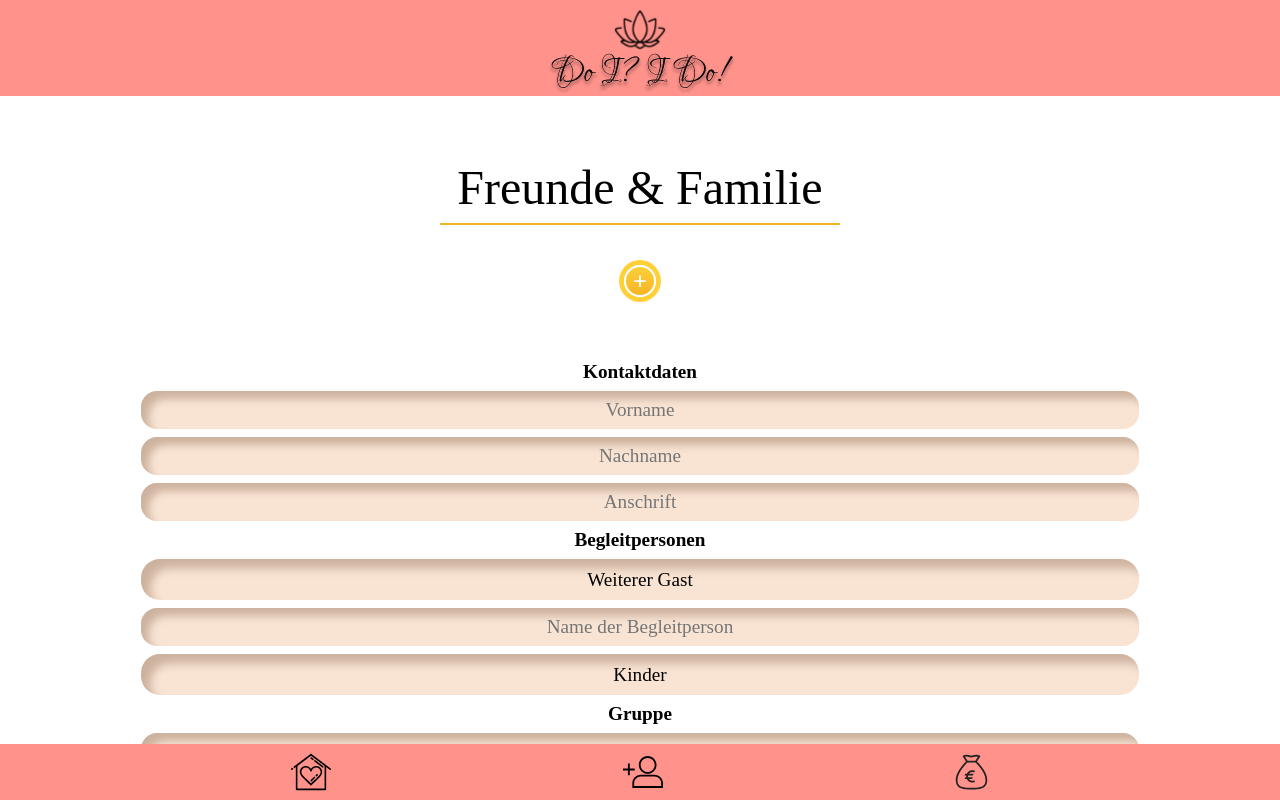
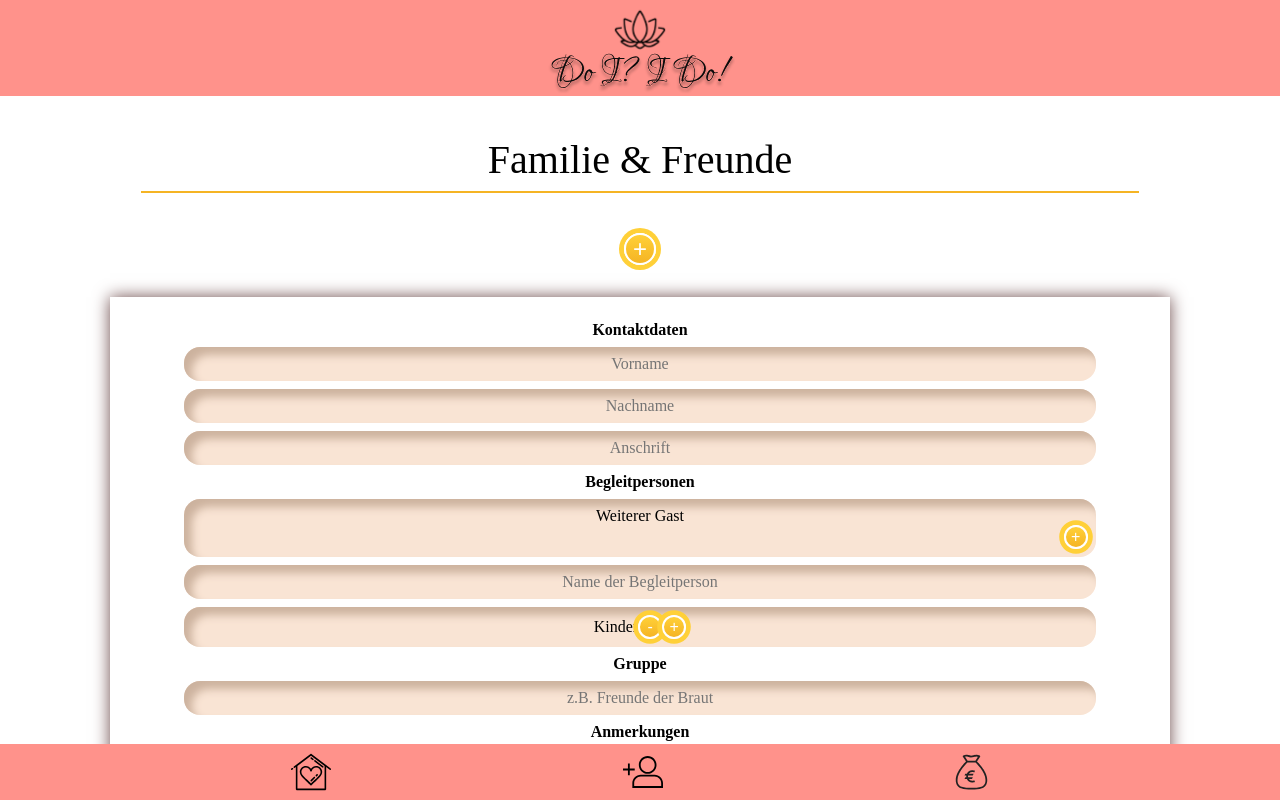
Before and after one commit to LinhSt1908/capstone-project, a Next.js app: page /guestpage in a window 1280 px wide. Shown: the top 800 px of the page. Built offline with nearby package versions, Linux system fonts and the light colour scheme; a web font is replaced by a local one.

Commit message:
added reset function to form

```diff
--- a/components/InputFormGuest.js
+++ b/components/InputFormGuest.js
@@ -1,9 +1,26 @@
 import styled from "styled-components";
+import { useForm } from "react-hook-form";
 
-export default function AddGuest() {
+export default function AddGuest({ showGuest, setShowGuest }) {
+  const {
+    register,
+    handleSubmit,
+    reset,
+    watch,
+    formState: { errors },
+  } = useForm();
+  function onSubmit(data) {
+    addNewData(data);
+  }
+
   return (
     <>
-      <form>
+      <form
+        style={{
+          display: showGuest ? "block" : "none",
+        }}
+        onSubmit={handleSubmit(onSubmit)}
+      >
         <Fieldset>
           <label className="MediumFontStyle" htmlFor="contactData">
             Kontaktdaten
@@ -33,7 +50,12 @@ export default function AddGuest() {
             placeholder="Anschrift"
           />
           <p className="MediumFontStyle">Begleitpersonen</p>
-          <StyledDiv className="SmallFontStyle">Weiterer Gast</StyledDiv>
+          <StyledDiv className="SmallFontStyle">
+            Weiterer Gast
+            <GuestDiv>
+              <PlusButton>+</PlusButton>
+            </GuestDiv>
+          </StyledDiv>
           <Input
             className="SmallFontStyle"
             type="text"
@@ -41,7 +63,10 @@ export default function AddGuest() {
             name="companionName"
             placeholder="Name der Begleitperson"
           />
-          <StyledDiv className="SmallFontStyle">Kinder</StyledDiv>
+          <StyledDiv className="SmallFontStyle">
+            Kinder<MinusButton>-</MinusButton>
+            <PlusButton>+</PlusButton>
+          </StyledDiv>
           <label className="MediumFontStyle" htmlFor="group">
             Gruppe
           </label>
@@ -61,12 +86,13 @@ export default function AddGuest() {
             type="text"
             id="notes"
             name="notes"
-            placeholder="Habt ihr Allergien, Unverträglichkeiten etc.?"
+            placeholder="Allergien
+            oder Unverträglichkeiten?"
           />
+          <Button type="submit" className="MediumFontStyle">
+            Speichern
+          </Button>
         </Fieldset>
-        <Button type="submit" className="MediumFontStyle">
-          Speichern
-        </Button>
       </form>
     </>
   );
@@ -77,13 +103,17 @@ const Fieldset = styled.div`
   flex-direction: column;
   text-align: center;
   gap: 0.5rem;
-  margin-top: 2rem;
+  margin: auto;
+  margin-bottom: 5rem;
+  padding: 1.5rem;
+  box-shadow: 0 0 1rem #6c4a4a;
+  width: 85%;
 `;
 
 const Input = styled.input`
   background-color: #f9e4d4;
   padding: 0.5rem;
-  width: 80%;
+  width: 90%;
   border: none;
   border-radius: 1rem;
   text-align: center;
@@ -94,7 +124,7 @@ const Input = styled.input`
 const InputNotes = styled.input`
   background-color: #f9e4d4;
   padding: 2em;
-  width: 80%;
+  width: 90%;
   border: none;
   border-radius: 1em;
   text-align: center;
@@ -107,23 +137,71 @@ const Button = styled.button`
   border-radius: 1em;
   border-color: #6c4a4a;
   padding: 0.5em;
-  width: 30%;
+  width: 47%;
   border: 1px solid;
   margin: auto;
   margin-top: 2rem;
-  margin-bottom: 5rem;
   box-shadow: 5px 5px 5px #ccb29e;
   cursor: pointer;
+  &:active {
+    width: 42%;
+    padding: 0.2rem;
+  }
 `;
 
 const StyledDiv = styled.div`
   background-color: #f9e4d4;
   padding: 0.5em;
-  width: 80%;
+  width: 90%;
   border: none;
   border-radius: 1em;
-  text-align: center;
   margin: auto;
   box-shadow: inset 0.5em 0.5em 0.5em #ccb29e;
   gap: 1rem;
 `;
+
+const GuestDiv = styled.div`
+  display: flex;
+  flex-direction: row;
+  justify-content: flex-end;
+`;
+
+const PlusButton = styled.button`
+  background: rgb(245, 180, 36);
+  background: linear-gradient(
+    0deg,
+    rgba(245, 180, 36, 1) 0%,
+    rgba(255, 208, 56, 1) 100%
+  );
+  width: 1.5rem;
+  height: 1.5rem;
+  border-radius: 50%;
+  border: 2px solid white;
+  box-shadow: 0 0 0 0.3rem #ffd038;
+  color: white;
+  font-size: 1rem;
+  &:active {
+    width: 2rem;
+    height: 2rem;
+  }
+`;
+
+const MinusButton = styled.button`
+  background: rgb(245, 180, 36);
+  background: linear-gradient(
+    0deg,
+    rgba(245, 180, 36, 1) 0%,
+    rgba(255, 208, 56, 1) 100%
+  );
+  width: 1.5rem;
+  height: 1.5rem;
+  border-radius: 50%;
+  border: 2px solid white;
+  box-shadow: 0 0 0 0.3rem #ffd038;
+  color: white;
+  font-size: 1rem;
+  &:active {
+    width: 2rem;
+    height: 2rem;
+  }
+`;
--- a/components/ToDoInput.js
+++ b/components/ToDoInput.js
@@ -13,7 +13,6 @@ export const ToDoInput = ({ register, index, toDoRemove }) => {
         <Input
           className="SmallFontStyle"
           type="text"
-          maxLength={50}
           {...register(`toDoArray.${index}.newToDoItem`)}
         />
         <MinusButton type="button" onClick={() => toDoRemove(index)}>
--- a/pages/guestpage.js
+++ b/pages/guestpage.js
@@ -3,19 +3,25 @@ import NavBar from "../components/NavBar";
 import styled from "styled-components";
 import InputFormGuest from "../components/InputFormGuest";
 import PlusButton from "../components/Buttons/PlusButton";
+import { useState } from "react";
 
 export default function GuestPage() {
+  const [showGuest, setShowGuest] = useState(true);
+  function toggle() {
+    setShowGuest(!showGuest);
+  }
+
   return (
     <>
       <Header />
       <MainWrapper>
         <TextWrapperStyle>
           <BigFontStyle className="BigFontStyle">
-            Freunde & Familie
+            Familie & Freunde
           </BigFontStyle>
           <Line></Line>
-          <PlusButton />
-          <InputFormGuest />
+          <PlusButton toggle={toggle} />
+          <InputFormGuest showGuest={showGuest} setShowGuest={setShowGuest} />
         </TextWrapperStyle>
       </MainWrapper>
 
@@ -40,7 +46,7 @@ const BigFontStyle = styled.div`
 const Line = styled.p`
   color: #f5b424;
   border-bottom: 2px solid;
-  width: 25rem;
+  width: 80%;
   margin: auto;
   margin-bottom: 1.5rem;
   margin-top: 0.5rem;
--- a/pages/index.js
+++ b/pages/index.js
@@ -53,6 +53,7 @@ export default function Home({ addNewData, formData, addNewToDos, toDos }) {
             <p>Eure wichtigsten To-Do´s</p>
           </BigFontStyle2>
           <Line></Line>
+          <p className="MediumFontStyle">Fügt hier welche hinzu!</p>
           <CreateToDo addNewToDos={addNewToDos} toDos={toDos} />
         </TextWrapperStyle>
       </MainWrapper>
--- a/styles/globals.css
+++ b/styles/globals.css
@@ -10,23 +10,23 @@
 
 .BigFontStyle {
   font-family: "Rouge Script", cursive;
-  font-size: 3em;
+  font-size: 2.5em;
 }
 
 .MediumFontStyle {
   font-family: "Arima Madurai", cursive;
-  font-size: 1.2em;
+  font-size: 1em;
   font-weight: 700;
 }
 
 .MediumFontStyle2 {
   font-family: "Arima Madurai", cursive;
-  font-size: 1.5em;
+  font-size: 1.3em;
   font-weight: 700;
 }
 
 .SmallFontStyle {
   font-family: "Arima Madurai", cursive;
-  font-size: 1.2em;
+  font-size: 1em;
   font-weight: 200;
 }
```
Also changed, not shown: components/CreateToDo.js (+14 -9 lines), components/InputFormHome.js (+5 -3 lines).
